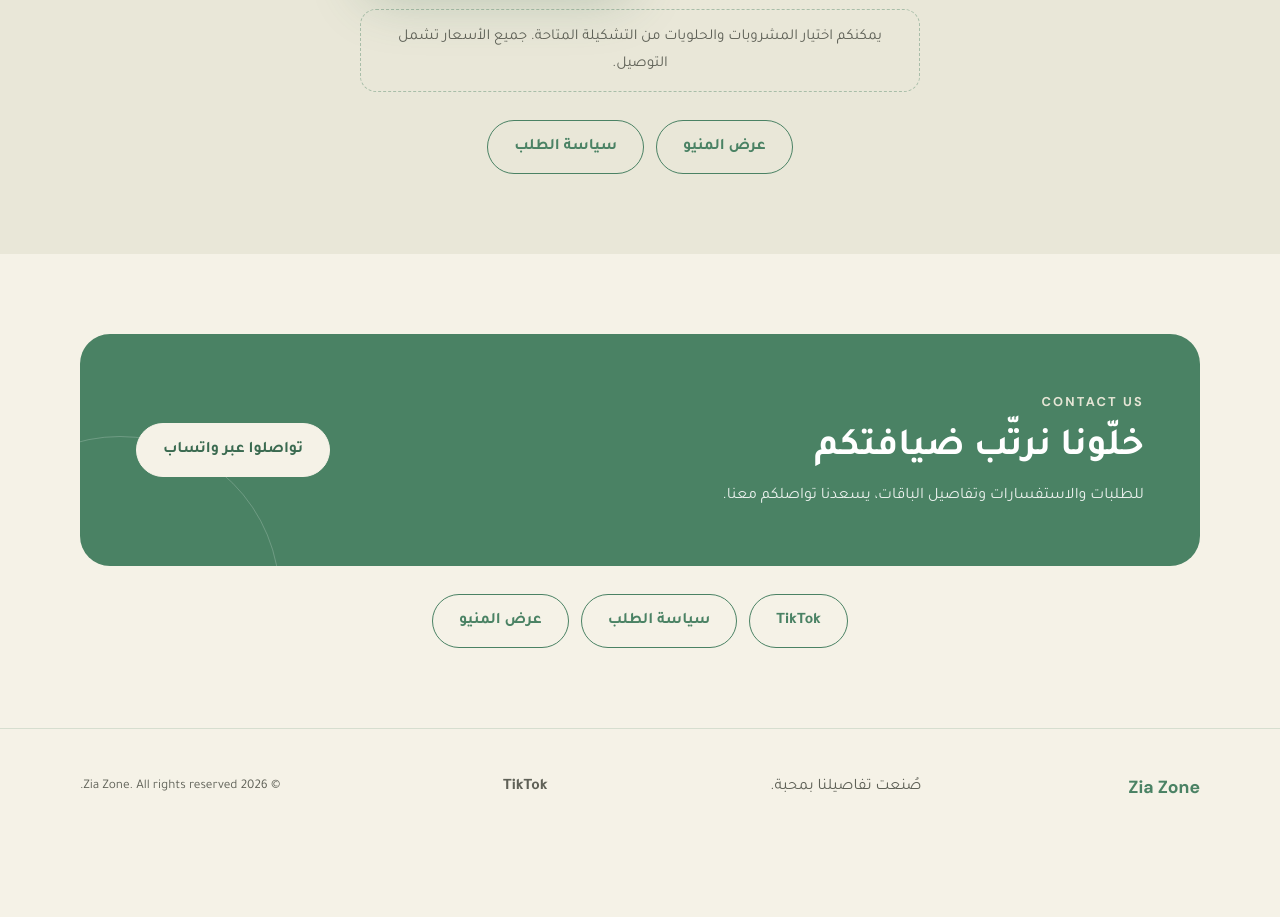
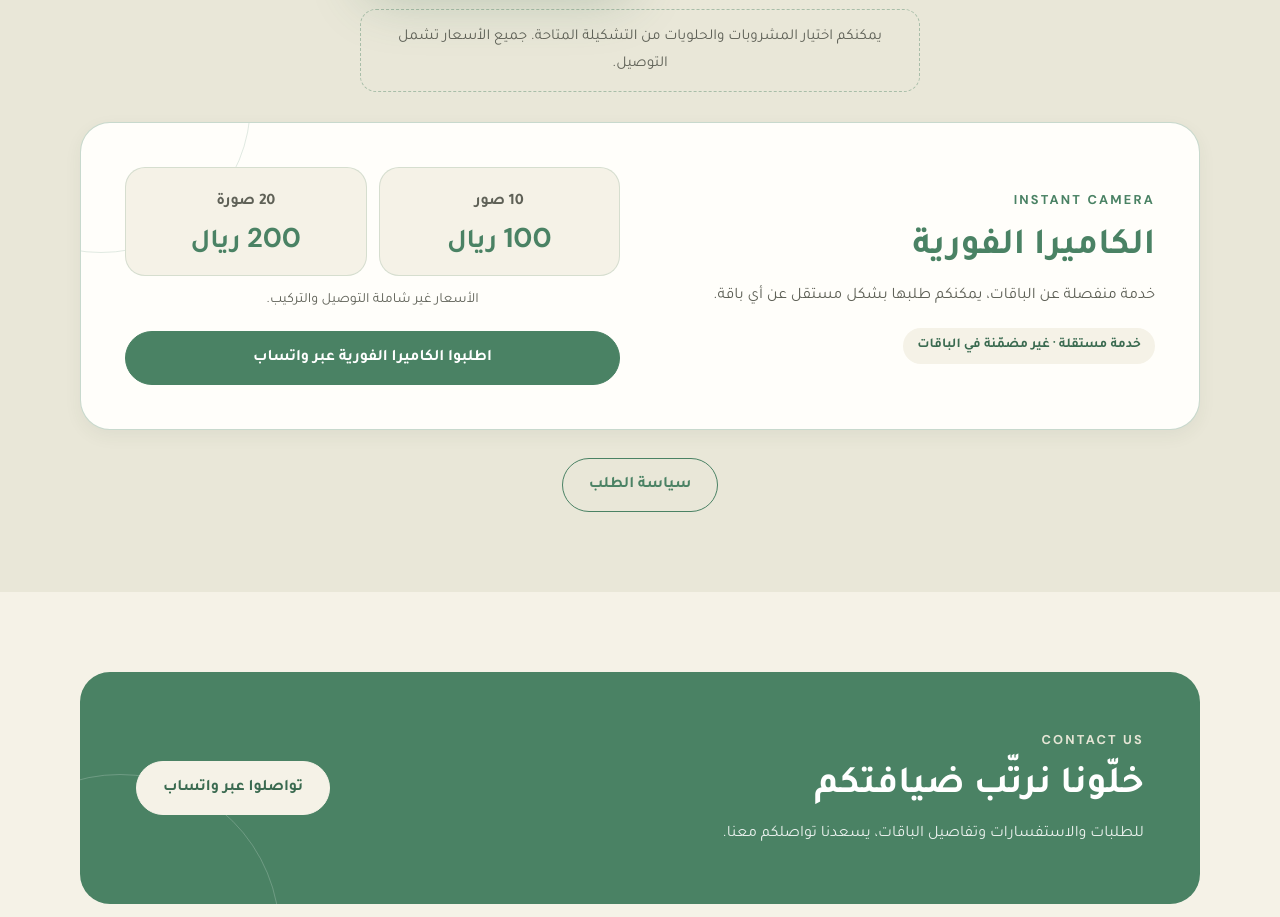
Before and after one commit to ZiaZone/ZiaZone, a plain HTML site: page index.html in a window 1280 px wide. Shown: the part 1940-2857 px from the top of the page. Before the commit the page ends 2791 px from the top, so only its background shows below. Drawn offline with Linux system fonts and the light colour scheme.

Commit message:
Add files via upload

```diff
--- a/index.html
+++ b/index.html
@@ -289,7 +289,26 @@
       .menu-card { padding: 22px 18px; }
       .link-row .button { flex: 1 1 100%; }
     }
-</style>
+
+    /* Instant Camera */
+    .camera-card { position: relative; overflow: hidden; display: grid; grid-template-columns: 1fr 1fr; gap: 28px 40px; align-items: center; margin-top: 30px; padding: clamp(26px, 4vw, 44px); border: 1px solid rgba(74,130,100,.3); border-radius: 30px; background: var(--white); box-shadow: var(--shadow-sm); }
+    .camera-card::before { content: ""; position: absolute; width: 300px; height: 300px; left: -130px; top: -170px; border: 1px solid rgba(74,130,100,.17); border-radius: 50%; pointer-events: none; }
+    .camera-card > * { position: relative; z-index: 1; }
+    .camera-info h3 { margin: 8px 0 10px; color: var(--green); font-size: clamp(1.7rem, 3vw, 2.3rem); line-height: 1.3; }
+    .camera-info p { margin: 0 0 18px; color: var(--muted); }
+    .camera-tag { display: inline-block; padding: 6px 14px; border-radius: 99px; background: var(--cream); color: var(--green-dark); font-size: .85rem; font-weight: 700; }
+    .camera-prices { list-style: none; margin: 0 0 12px; padding: 0; display: grid; grid-template-columns: 1fr 1fr; gap: 12px; }
+    .camera-prices li { display: flex; flex-direction: column; align-items: center; gap: 4px; padding: 20px 12px; border: 1px solid var(--line); border-radius: 20px; background: var(--cream); text-align: center; }
+    .camera-count { color: var(--muted); font-weight: 700; }
+    .camera-price { color: var(--green); font-family: "DM Sans","Tajawal",sans-serif; font-size: 1.7rem; font-weight: 700; line-height: 1.3; }
+    .camera-note { margin: 0 0 18px; color: var(--muted); font-size: .88rem; text-align: center; }
+    .camera-order .button { width: 100%; }
+    @media (max-width: 800px) {
+      .camera-card { grid-template-columns: 1fr; text-align: center; margin-top: 24px; }
+      .camera-info p { margin-bottom: 14px; }
+    }
+    @media (max-width: 420px) { .camera-price { font-size: 1.45rem; } .camera-prices li { padding: 16px 8px; } }
+  </style>
   <script>document.documentElement.classList.add("js")</script>
 </head>
 <body data-page="home">
@@ -428,8 +447,25 @@
 
         <p class="package-note reveal">يمكنكم اختيار المشروبات والحلويات من التشكيلة المتاحة. جميع الأسعار تشمل التوصيل.</p>
 
+        <article class="camera-card reveal" aria-labelledby="camera-title">
+          <div class="camera-info">
+            <span class="eyebrow">Instant Camera</span>
+            <h3 id="camera-title">الكاميرا الفورية</h3>
+            <p>خدمة منفصلة عن الباقات، يمكنكم طلبها بشكل مستقل عن أي باقة.</p>
+            <span class="camera-tag">خدمة مستقلة · غير مضمّنة في الباقات</span>
+          </div>
+
+          <div class="camera-order">
+            <ul class="camera-prices" aria-label="أسعار الصور">
+              <li><span class="camera-count"><bdi>10</bdi> صور</span><span class="camera-price"><bdi>100</bdi> ريال</span></li>
+              <li><span class="camera-count"><bdi>20</bdi> صورة</span><span class="camera-price"><bdi>200</bdi> ريال</span></li>
+            </ul>
+            <p class="camera-note">الأسعار غير شاملة التوصيل والتركيب.</p>
+            <a class="button" href="https://wa.me/966573503365?text=%D9%85%D8%B1%D8%AD%D8%A8%D9%8B%D8%A7%D8%8C%20%D8%A3%D9%88%D8%AF%20%D8%A7%D9%84%D8%A7%D8%B3%D8%AA%D9%81%D8%B3%D8%A7%D8%B1%20%D8%B9%D9%86%20%D8%AE%D8%AF%D9%85%D8%A9%20%D8%A7%D9%84%D9%83%D8%A7%D9%85%D9%8A%D8%B1%D8%A7%20%D8%A7%D9%84%D9%81%D9%88%D8%B1%D9%8A%D8%A9%20%D9%88%D8%A3%D8%B3%D8%B9%D8%A7%D8%B1%20%D8%A7%D9%84%D8%B5%D9%88%D8%B1" target="_blank" rel="noopener">اطلبوا الكاميرا الفورية عبر واتساب</a>
+          </div>
+        </article>
+
         <div class="link-row reveal">
-          <a class="button button-outline" href="menu.html">عرض المنيو</a>
           <a class="button button-outline" href="policy.html">سياسة الطلب</a>
         </div>
       </div>
@@ -450,7 +486,6 @@
         <div class="link-row reveal">
           <a class="button button-outline" href="https://www.tiktok.com/@ziazone_" target="_blank" rel="noopener">TikTok</a>
           <a class="button button-outline" href="policy.html">سياسة الطلب</a>
-          <a class="button button-outline" href="menu.html">عرض المنيو</a>
         </div>
       </div>
     </section>
```
